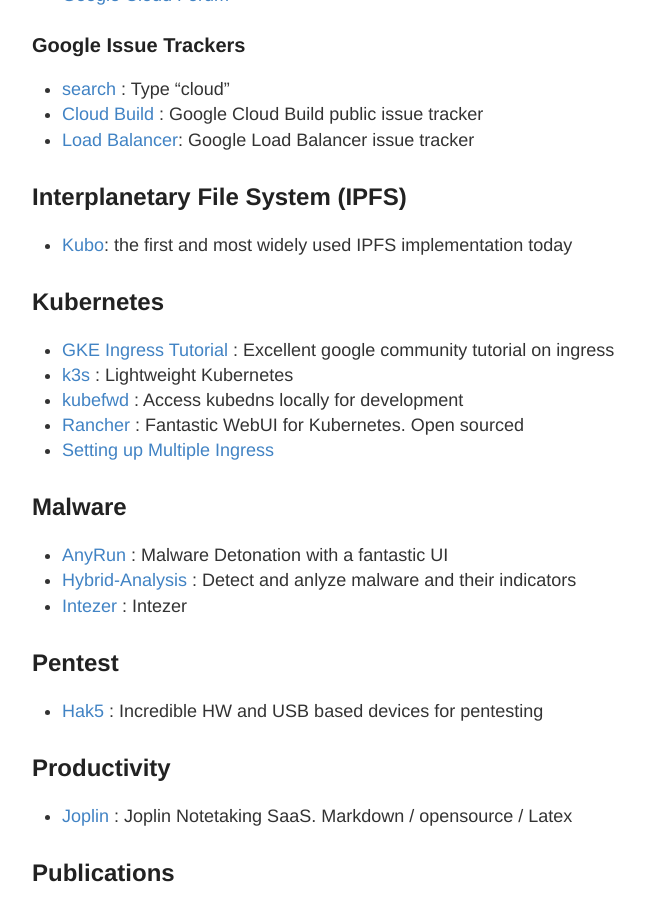
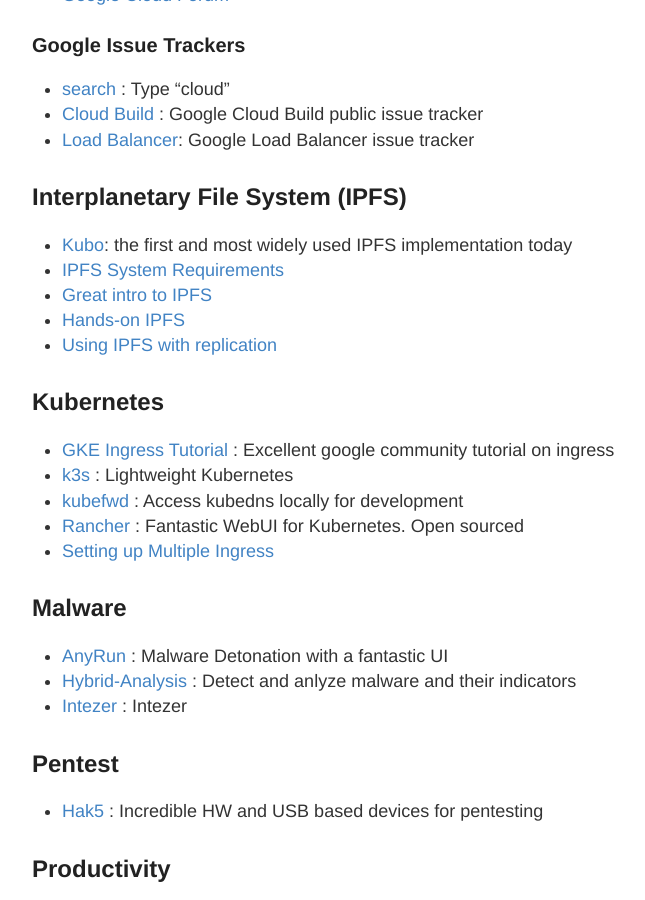
Before and after one commit to stevehenderson/stevehenderson.github.io, a Jekyll site: the page built from links.md, in a window 1280 px wide and 900 px high, scrolled down 1190 px. Shown: the whole window, without its empty margins (248-893 px from the left). Built offline with Jekyll 4.4.1, drawn with Linux system fonts in a browser that asks for light colours.

Commit message:
Update links.md

```diff
--- a/links.md
+++ b/links.md
@@ -45,6 +45,10 @@
 
 ## Interplanetary File System (IPFS)
    * [Kubo](https://github.com/ipfs/kubo):  the first and most widely used IPFS implementation today
+   * [IPFS System Requirements](https://github.com/ipfs/kubo#system-requirements)
+   * [Great intro to IPFS](https://www.youtube.com/watch?v=KIEq2FyMczs)
+   * [Hands-on IPFS](https://www.youtube.com/watch?v=GJ2980DWdyc)
+   * [Using IPFS with replication](https://cestoliv.com/blog/using-ipfs-for-data-replication/)
 
 ## Kubernetes
    * [GKE Ingress Tutorial](https://cloud.google.com/community/tutorials/nginx-ingress-gke) : Excellent google community tutorial on ingress
```
